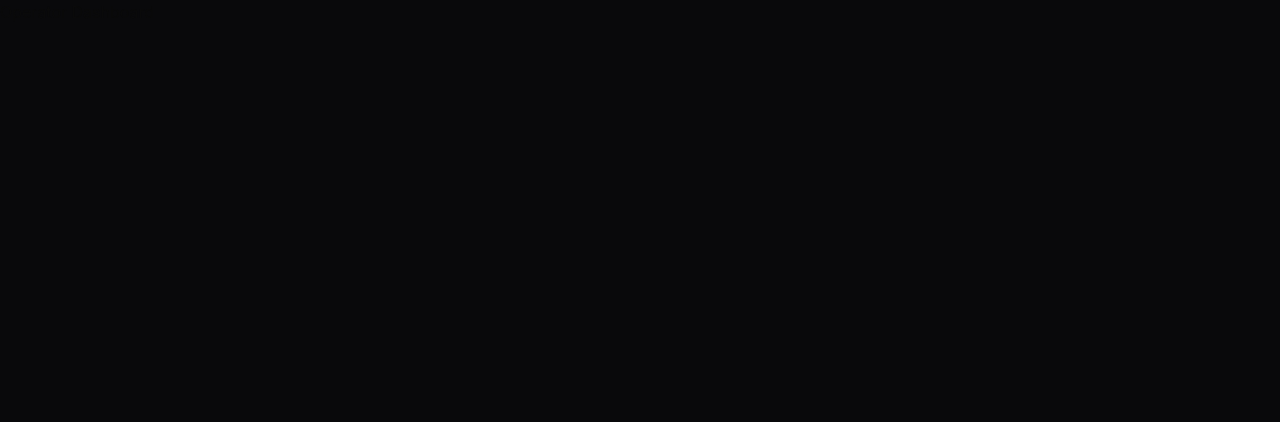
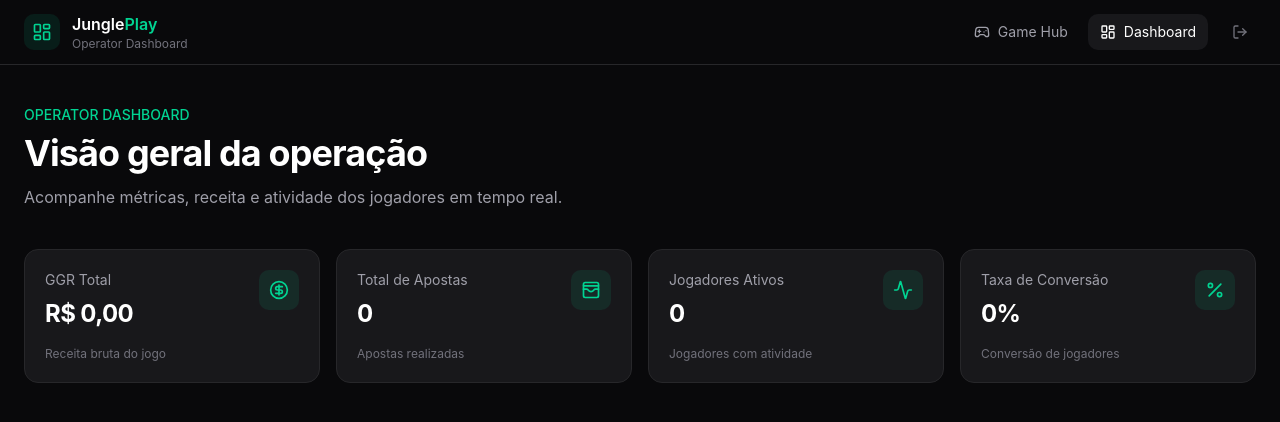
Before and after one commit to igorjosiel/Jungle-Play, a React (Vite) app: page /dashboard in a window 1280 px wide. Shown: the top 422 px of the page. Built offline with nearby package versions, Linux system fonts and the light colour scheme.

Commit message:
feat: cria as métricas de apostas.

```diff
--- a/src/App.tsx
+++ b/src/App.tsx
@@ -1,7 +1,9 @@
 import { BrowserRouter, Navigate, Route, Routes } from "react-router-dom";
 import { Toaster } from "sonner";
 import { GameHub } from "@/pages/GameHub/GameHub";
+import { Dashboard } from "@/pages/dashboard/Dashboard";
 import { GameLayout } from "./layouts/GameLayout";
+import { DashboardLayout } from "@/layouts/DashboardLayout";
 
 function App() {
   return (
@@ -15,10 +17,9 @@
           <Route index element={<GameHub />} />
         </Route>
 
-        <Route
-          path="/dashboard"
-          element={<div>Operator Dashboard</div>}
-        />
+        <Route path="/dashboard" element={<DashboardLayout />}>
+          <Route index element={<Dashboard />} />
+        </Route>
       </Routes>
     </BrowserRouter>
   );
--- /dev/null
+++ b/src/components/kpi-card/KpiCard.tsx
@@ -0,0 +1,41 @@
+import type { LucideIcon } from "lucide-react";
+
+interface KpiCardProps {
+  title: string;
+  value: string;
+  icon: LucideIcon;
+  description?: string;
+}
+
+export function KpiCard({
+  title,
+  value,
+  icon: Icon,
+  description,
+}: KpiCardProps) {
+  return (
+    <article className="rounded-xl border border-zinc-800 bg-zinc-900 p-5">
+      <div className="flex items-start justify-between">
+        <div>
+          <p className="text-sm text-zinc-400">
+            {title}
+          </p>
+
+          <p className="mt-2 text-2xl font-bold tracking-tight">
+            {value}
+          </p>
+        </div>
+
+        <div className="rounded-lg bg-emerald-400/10 p-2.5">
+          <Icon className="h-5 w-5 text-emerald-400" />
+        </div>
+      </div>
+
+      {description && (
+        <p className="mt-4 text-xs text-zinc-500">
+          {description}
+        </p>
+      )}
+    </article>
+  );
+}
--- /dev/null
+++ b/src/layouts/DashboardLayout.tsx
@@ -0,0 +1,57 @@
+import { LayoutDashboard, LogOut, Gamepad2 } from "lucide-react";
+import { NavLink, Outlet } from "react-router-dom";
+
+export function DashboardLayout() {
+  return (
+    <div className="min-h-screen bg-zinc-950 text-white">
+      <header className="border-b border-zinc-800 bg-zinc-950">
+        <div className="mx-auto flex h-16 max-w-7xl items-center justify-between px-6">
+          <div className="flex items-center gap-3">
+            <div className="flex h-9 w-9 items-center justify-center rounded-lg bg-emerald-400/10">
+              <LayoutDashboard className="h-5 w-5 text-emerald-400" />
+            </div>
+
+            <div>
+              <h1 className="font-semibold">
+                Jungle<span className="text-emerald-400">Play</span>
+              </h1>
+
+              <p className="text-xs text-zinc-500">
+                Operator Dashboard
+              </p>
+            </div>
+          </div>
+
+          <nav className="flex items-center gap-2">
+            <NavLink
+              to="/games"
+              className="flex items-center gap-2 rounded-lg px-3 py-2 text-sm text-zinc-400 transition hover:bg-zinc-900 hover:text-white"
+            >
+              <Gamepad2 className="h-4 w-4" />
+              Game Hub
+            </NavLink>
+
+            <NavLink
+              to="/dashboard"
+              className="flex items-center gap-2 rounded-lg bg-zinc-900 px-3 py-2 text-sm text-white"
+            >
+              <LayoutDashboard className="h-4 w-4" />
+              Dashboard
+            </NavLink>
+
+            <button
+              type="button"
+              className="ml-2 rounded-lg p-2 text-zinc-500 transition hover:bg-zinc-900 hover:text-white"
+            >
+              <LogOut className="h-4 w-4" />
+            </button>
+          </nav>
+        </div>
+      </header>
+
+      <main>
+        <Outlet />
+      </main>
+    </div>
+  );
+}
--- /dev/null
+++ b/src/pages/dashboard/Dashboard.tsx
@@ -0,0 +1,92 @@
+import { useMemo } from "react";
+import {
+    Activity,
+    CircleDollarSign,
+    Percent,
+    WalletCards,
+} from "lucide-react";
+import { KpiCard } from "@/components/kpi-card/KpiCard";
+import { useAppSelector } from "@/store/hooks";
+
+export function Dashboard() {
+    const transactions = useAppSelector(
+        (state) => state.transactions.transactions,
+    );
+
+    const metrics = useMemo(() => {
+        const totalBets = transactions.length;
+
+        const totalWagered = transactions.reduce(
+            (total, transaction) => total + transaction.betAmount,
+            0,
+        );
+
+        const totalWon = transactions.reduce(
+            (total, transaction) => total + transaction.winAmount,
+            0,
+        );
+
+        const ggr = totalWagered - totalWon;
+
+        const activePlayers = new Set(
+            transactions.map((transaction) => transaction.username),
+        ).size;
+
+        return {
+            totalBets,
+            totalWagered,
+            totalWon,
+            ggr,
+            activePlayers,
+        };
+    }, [transactions]);
+
+    return (
+        <main className="mx-auto max-w-7xl px-6 py-10">
+            <section className="mb-10">
+                <p className="mb-2 text-sm font-medium text-emerald-400">
+                    OPERATOR DASHBOARD
+                </p>
+
+                <h1 className="text-4xl font-bold tracking-tight">
+                    Visão geral da operação
+                </h1>
+
+                <p className="mt-3 max-w-2xl text-zinc-400">
+                    Acompanhe métricas, receita e atividade dos jogadores
+                    em tempo real.
+                </p>
+            </section>
+
+            <section className="grid gap-4 md:grid-cols-2 xl:grid-cols-4">
+                <KpiCard
+                    title="GGR Total"
+                    value={`R$ ${metrics.ggr.toFixed(2).replace(".", ",")}`}
+                    icon={CircleDollarSign}
+                    description="Receita bruta do jogo"
+                />
+
+                <KpiCard
+                    title="Total de Apostas"
+                    value={metrics.totalBets.toString()}
+                    icon={WalletCards}
+                    description="Apostas realizadas"
+                />
+
+                <KpiCard
+                    title="Jogadores Ativos"
+                    value={metrics.activePlayers.toString()}
+                    icon={Activity}
+                    description="Jogadores com atividade"
+                />
+
+                <KpiCard
+                    title="Taxa de Conversão"
+                    value="0%"
+                    icon={Percent}
+                    description="Conversão de jogadores"
+                />
+            </section>
+        </main>
+    );
+}
--- a/src/store/slices/walletSlice.ts
+++ b/src/store/slices/walletSlice.ts
@@ -5,7 +5,7 @@
 }
 
 const initialState: WalletState = {
-  balance: 250,
+  balance: 0,
 };
 
 const walletSlice = createSlice({
```
